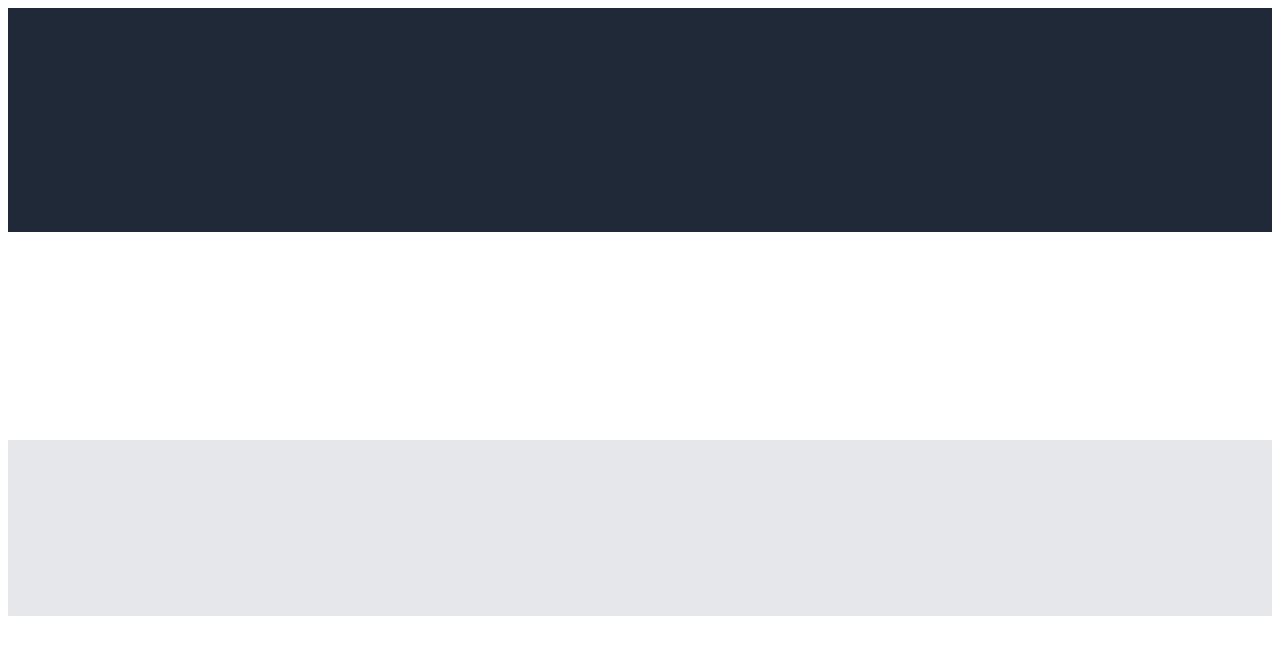
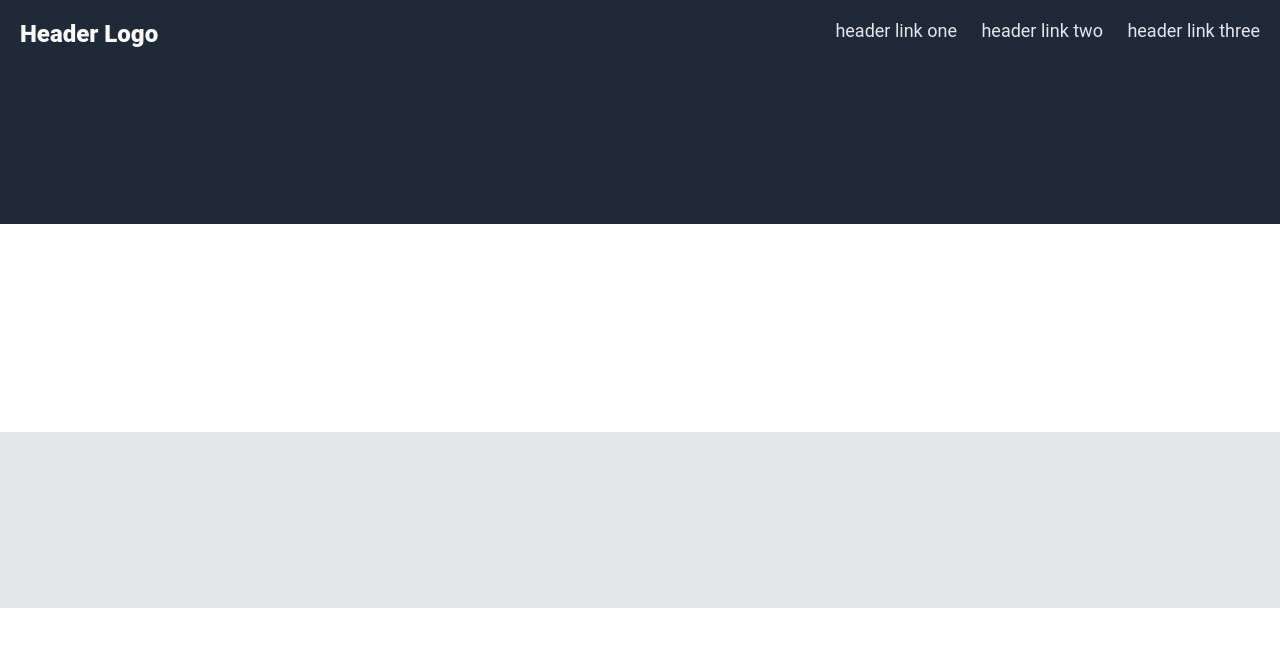
Before and after one commit to brett-me/top, a plain HTML site: page foundations/project2-landing-page/index.html in a window 1280 px wide. Drawn offline with Linux system fonts and the light colour scheme.

Commit message:
header logo and links, general spacing

```diff
--- a/foundations/project2-landing-page/index.html
+++ b/foundations/project2-landing-page/index.html
@@ -7,9 +7,17 @@
     </header>
     <body>
         <div class="section one">
-            <div class="header">
-                <div class="header-logo"></div>
-                <div class="header-links"></div>
+            <div class="container">
+                <div class="header">
+                    <div class="header-logo">Header Logo</div>
+                    <div class="header-links">
+                        <ul>
+                            <li><a href="#">header link one</a></li>
+                            <li><a href="#">header link two</a></li>
+                            <li><a href="#">header link three</a></li>
+                        </ul>
+                    </div>
+                </div>
             </div>
             <div class="main-content">
                 <div class="main-signup"></div>
--- a/foundations/project2-landing-page/style.css
+++ b/foundations/project2-landing-page/style.css
@@ -1,12 +1,45 @@
 body {
-    height: 100vh;
     display: flex;
     flex-direction: column;
+    margin: 0;
+    padding: 0;
+    height: 100vh;
+    font-family: "Roboto", "Arial", sans-serif;
+}
+
+.container {
+    max-width: 1440px;
+    margin: 0 auto;
 }
 
 .section.one {
     flex: 0.28;
     background-color: #1f2937;
+}
+
+.section.one .header {
+    display: flex;
+    justify-content: space-between;
+    flex-wrap: wrap;
+}
+
+.header-logo {
+    font-size: 24px;
+    font-weight: 900;
+    color: #f9faf8;
+    padding-top: 20px;
+    padding-left: 20px;
+}
+
+.header-links {
+    font-size: 18px;
+    color: #e5e7eb;
+    padding-top: 20px;
+    padding-left: 20px;
+}
+
+.section.one .main-content {
+    display: flex;
 }
 
 .section.two {
@@ -23,3 +56,20 @@ body {
     flex: 0.24;
     background-color: #ffffff;
 }
+
+ul {
+    list-style-type: none;
+    margin: 0;
+    padding: 0;
+}
+
+li {
+    display: inline;
+    padding-right: 20px;
+}
+
+a {
+    text-decoration: none;
+    font-size: 18px;
+    color: #e5e7eb;
+}
```
